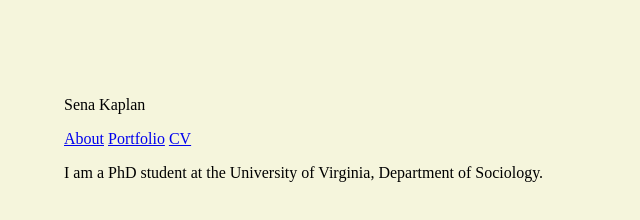
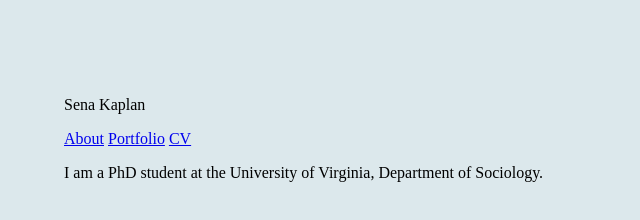
Before and after one commit to sena-kp/sena-kp.github.io, a plain HTML site: page index.html in a window 1280 px wide. Shown: the whole page, without its empty margins (0-640 px from the left). Drawn offline with Linux system fonts and the light colour scheme.

Commit message:
Changes the background color

```diff
--- a/style.css
+++ b/style.css
@@ -1,7 +1,7 @@
 body {
     width: 90%;
     margin: 40px auto;
-    background-color: beige;
+    background-color: rgb(220, 232, 236);
     padding: 40px;
 }
 
```
